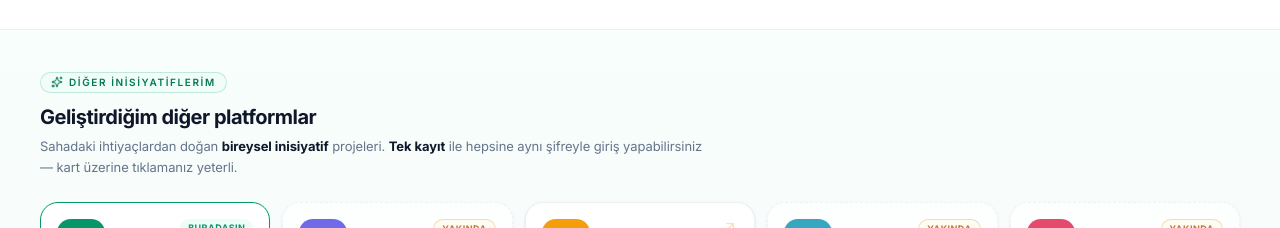
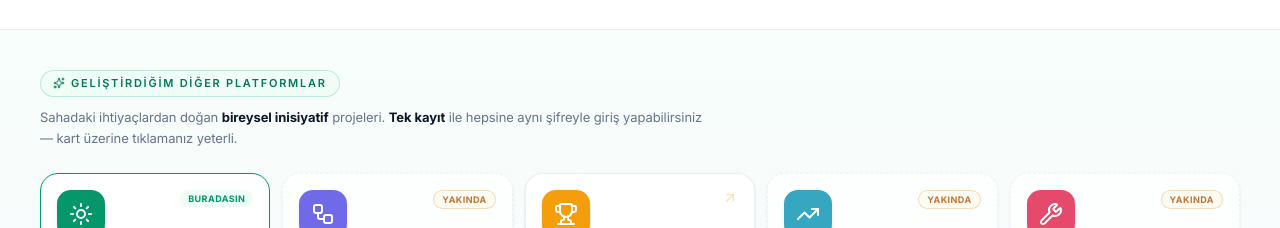
Before and after one commit to fozanseyfi/fozanseyfi-teklif, a Next.js app: page /login in a window 1280 px wide. Shown: the part 851-1079 px from the top of the page. Built offline with nearby package versions, Linux system fonts and the light colour scheme; no server answers.

Commit message:
ux(other-platforms): merge badge + h3 — heading now in pill style
Co-Authored-By: Claude Opus 4.7 (1M context) <noreply@anthropic.com>

```diff
--- a/components/auth/other-platforms.tsx
+++ b/components/auth/other-platforms.tsx
@@ -85,17 +85,11 @@ export function OtherPlatforms({ variant = "ribbon" }: Props) {
       <div className={wrapperCls}>
         <div className={cn("mb-5 flex flex-col gap-1.5", !isCompact && "sm:mb-6 sm:flex-row sm:items-end sm:justify-between sm:gap-4")}>
           <div>
-            <div className="inline-flex items-center gap-1.5 rounded-full border border-primary/20 bg-primary-soft/60 px-2.5 py-0.5 text-[10px] font-semibold uppercase tracking-[0.16em] text-primary-soft-foreground">
+            <div className="inline-flex items-center gap-1.5 rounded-full border border-primary/20 bg-primary-soft/60 px-3 py-1 text-[11px] font-semibold uppercase tracking-[0.16em] text-primary-soft-foreground">
               <Sparkles className="size-3" />
-              Diğer İnisiyatiflerim
+              Geliştirdiğim diğer platformlar
             </div>
-            <h3 className={cn(
-              "mt-2 font-bold leading-tight tracking-tight text-foreground",
-              isCompact ? "text-[17px] sm:text-[19px]" : "text-[18px] sm:text-[20px]",
-            )}>
-              Geliştirdiğim diğer platformlar
-            </h3>
-            <p className="mt-1 max-w-2xl text-[13px] leading-relaxed text-muted-foreground">
+            <p className="mt-2.5 max-w-2xl text-[13px] leading-relaxed text-muted-foreground">
               Sahadaki ihtiyaçlardan doğan{" "}
               <strong className="text-foreground">bireysel inisiyatif</strong> projeleri.{" "}
               <strong className="text-foreground">Tek kayıt</strong> ile hepsine aynı şifreyle
```
